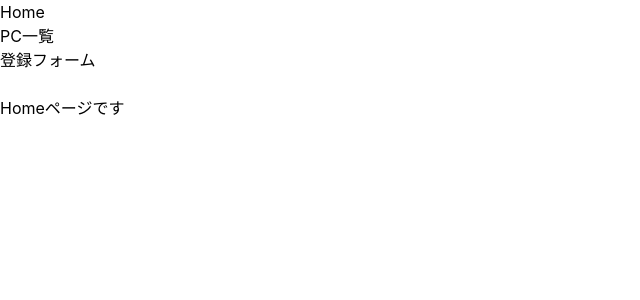
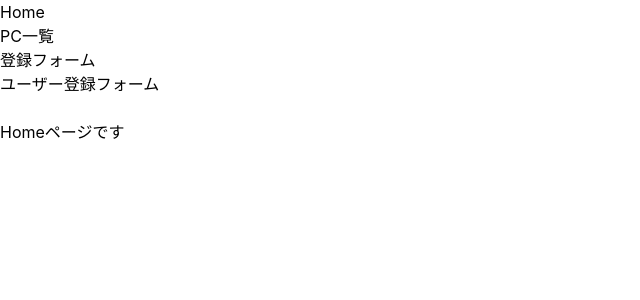
Before and after one commit to e-grid-aika/PHP_React_Pgsql, a React (Create React App) app in the folder frontend/frontend/: page / in a window 1280 px wide. Shown: the top 300 px of the page, without its empty margins (0-640 px from the left). Built offline with nearby package versions, Linux system fonts and the light colour scheme.

Commit message:
ユーザー登録フォーム追加

```diff
--- a/frontend/frontend/src/App.tsx
+++ b/frontend/frontend/src/App.tsx
@@ -8,6 +8,7 @@ import { BrowserRouter,Link,Routes,Route } from 'react-router-dom'
 import { Home } from './Home'
 import { PCTable } from './components/PCTable'
 import { PCInputForm } from './components/PCInputForm'
+import InputForm from './components/InputForm'
 
 export function App() {
 
@@ -25,6 +26,9 @@ export function App() {
             <li>
               <Link to="/pcInputForm">登録フォーム</Link>
             </li>
+            <li>
+              <Link to="/inputForm">ユーザー登録フォーム</Link>
+            </li>
           </ul>
         </div>
         {/* <Router /> */}
@@ -33,6 +37,7 @@ export function App() {
           <Route path="/" element={<Home/>} />
           <Route path="/pcListTable" element={<PCTable/>} />
           <Route path="/pcInputForm" element={<PCInputForm/>} />
+          <Route path="/inputForm" element={<InputForm/>} />
         </Routes>
 
 
--- a/frontend/frontend/src/index.tsx
+++ b/frontend/frontend/src/index.tsx
@@ -3,9 +3,7 @@ import ReactDOM from 'react-dom/client';
 import './index.css';
 import {App} from './App';
 import reportWebVitals from './reportWebVitals';
-import InputForm from './components/InputForm';
 import GetUserInfo from './components/GetUserInfo';
-import { App_PCTable } from './App_PCTable';
 
 const root = ReactDOM.createRoot(
   document.getElementById('root') as HTMLElement
@@ -14,7 +12,6 @@ root.render(
   <React.StrictMode>
     <App />
     {/* <App_PCTable /> */}
-    {/* <InputForm /> */}
     {/* <GetUserInfo /> */}
     {/* <PCListTable /> */}
     {/* <InputFormPC /> */}
```
Also changed, not shown: 1 other file (tests, documents, lock files or other folders).
